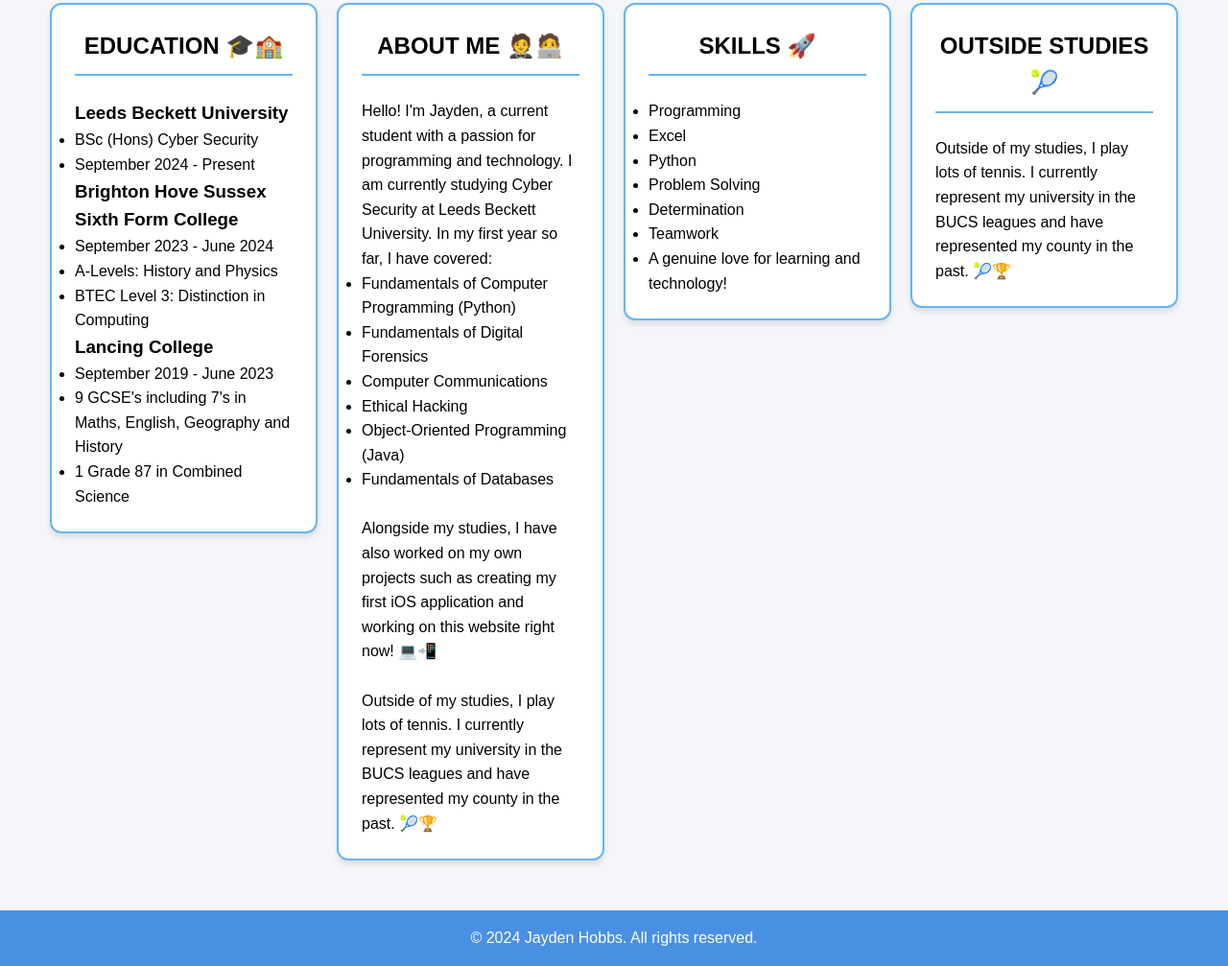
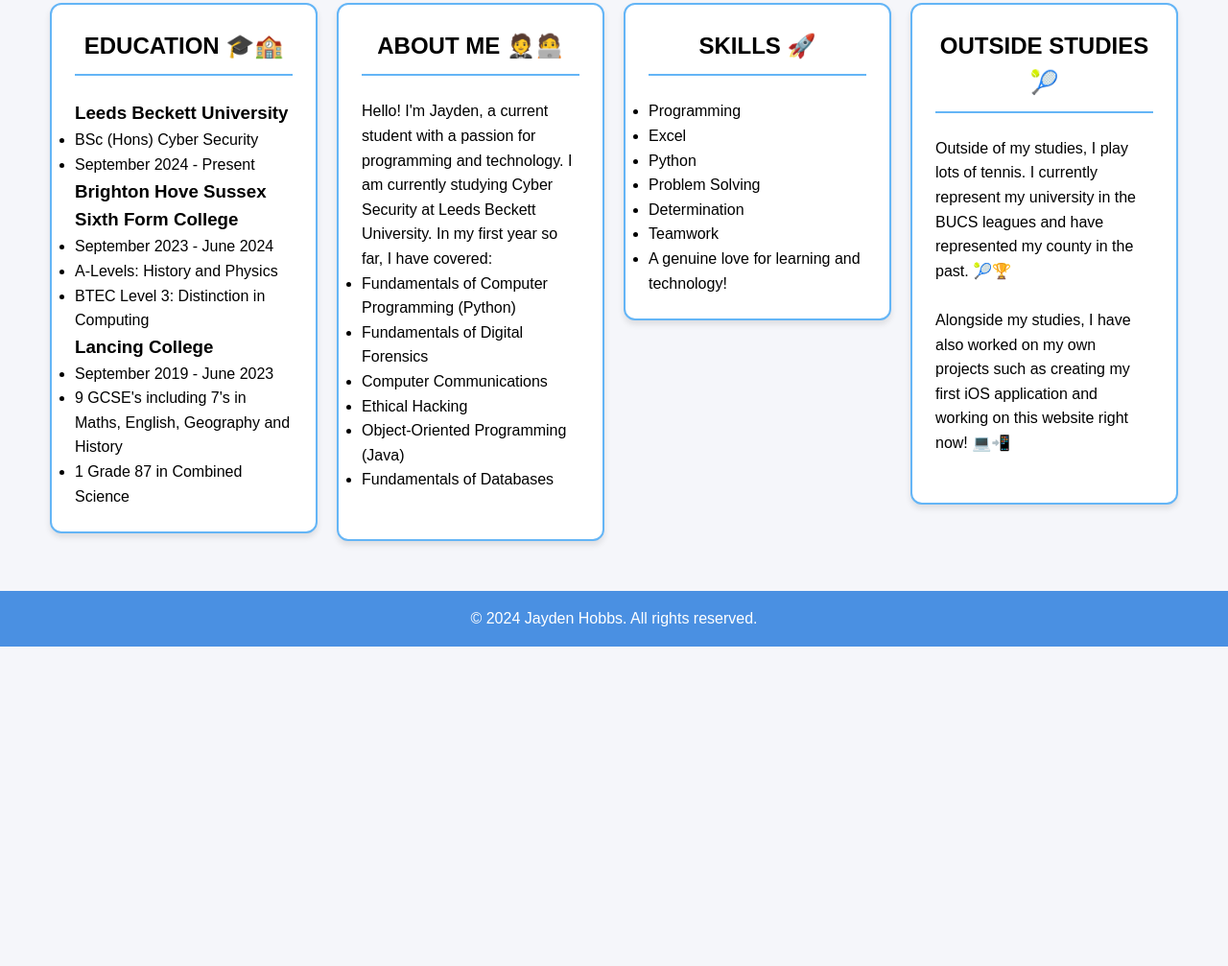
Before and after one commit to jayden-hobbs/My-Website, a website: page about.html in a window 1280 px wide. Shown: the part 129-1136 px from the top of the page at 96% size. After the commit the page ends 803 px from the top, so only its background shows below. Drawn offline with Linux system fonts and the light colour scheme.

Commit message:
small tweak

```diff
--- a/about.html
+++ b/about.html
@@ -65,9 +65,6 @@
                         <li>Fundamentals of Databases</li>
                     </ul>
                     <br>
-                    <p>Alongside my studies, I have also worked on my own projects such as creating my first iOS application and working on this website right now! 💻📲</p>
-                    <br>
-                    <p>Outside of my studies, I play lots of tennis. I currently represent my university in the BUCS leagues and have represented my county in the past. 🎾🏆</p>
                 </div>
             </div>
 
@@ -92,6 +89,9 @@
                 <div class="about-card">
                     <h2>OUTSIDE STUDIES 🎾</h2>
                     <p>Outside of my studies, I play lots of tennis. I currently represent my university in the BUCS leagues and have represented my county in the past. 🎾🏆</p>
+                    <br>
+                    <p>Alongside my studies, I have also worked on my own projects such as creating my first iOS application and working on this website right now! 💻📲</p>
+                    <br>
                 </div>
             </div>
         </div>
```
